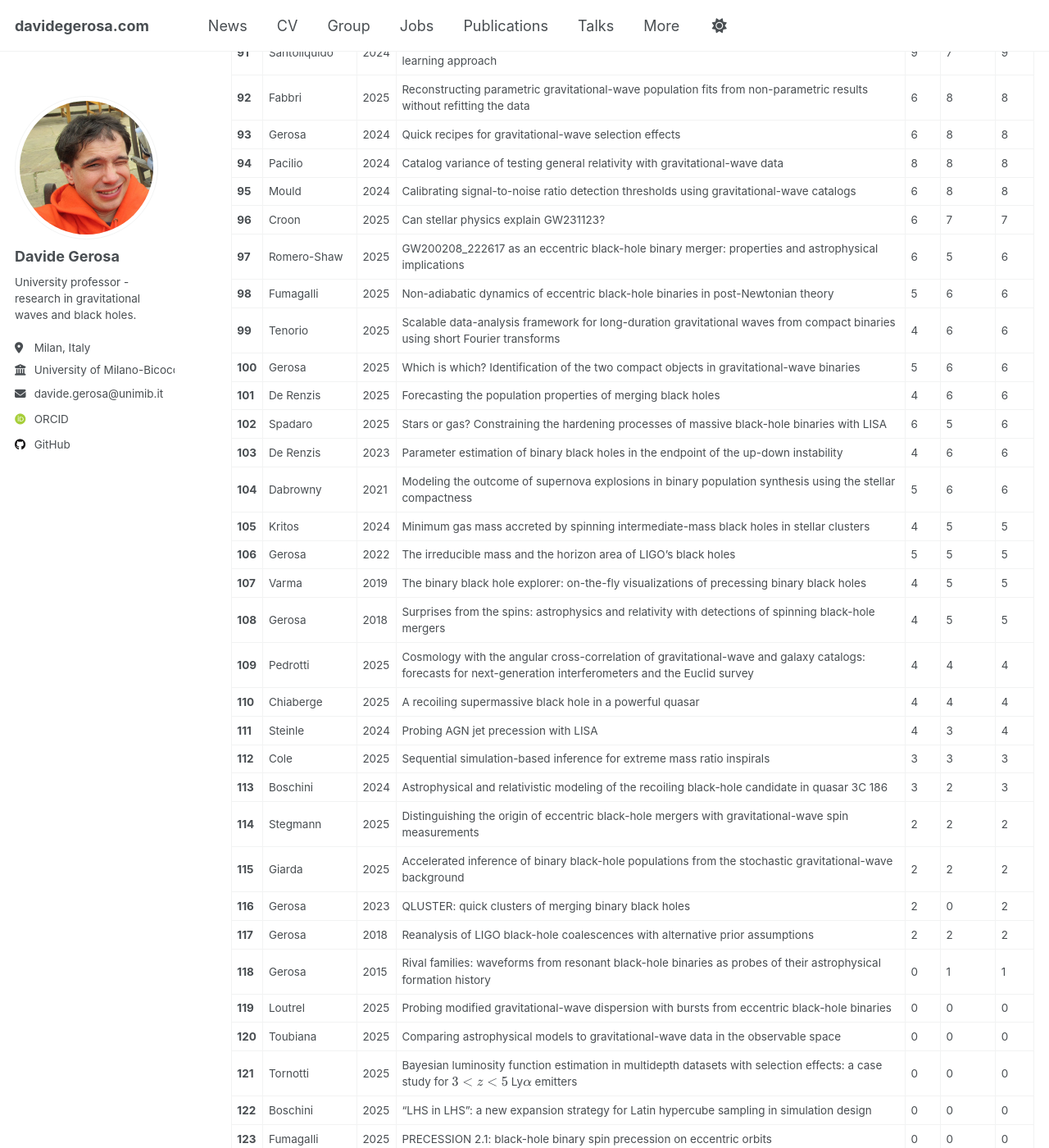
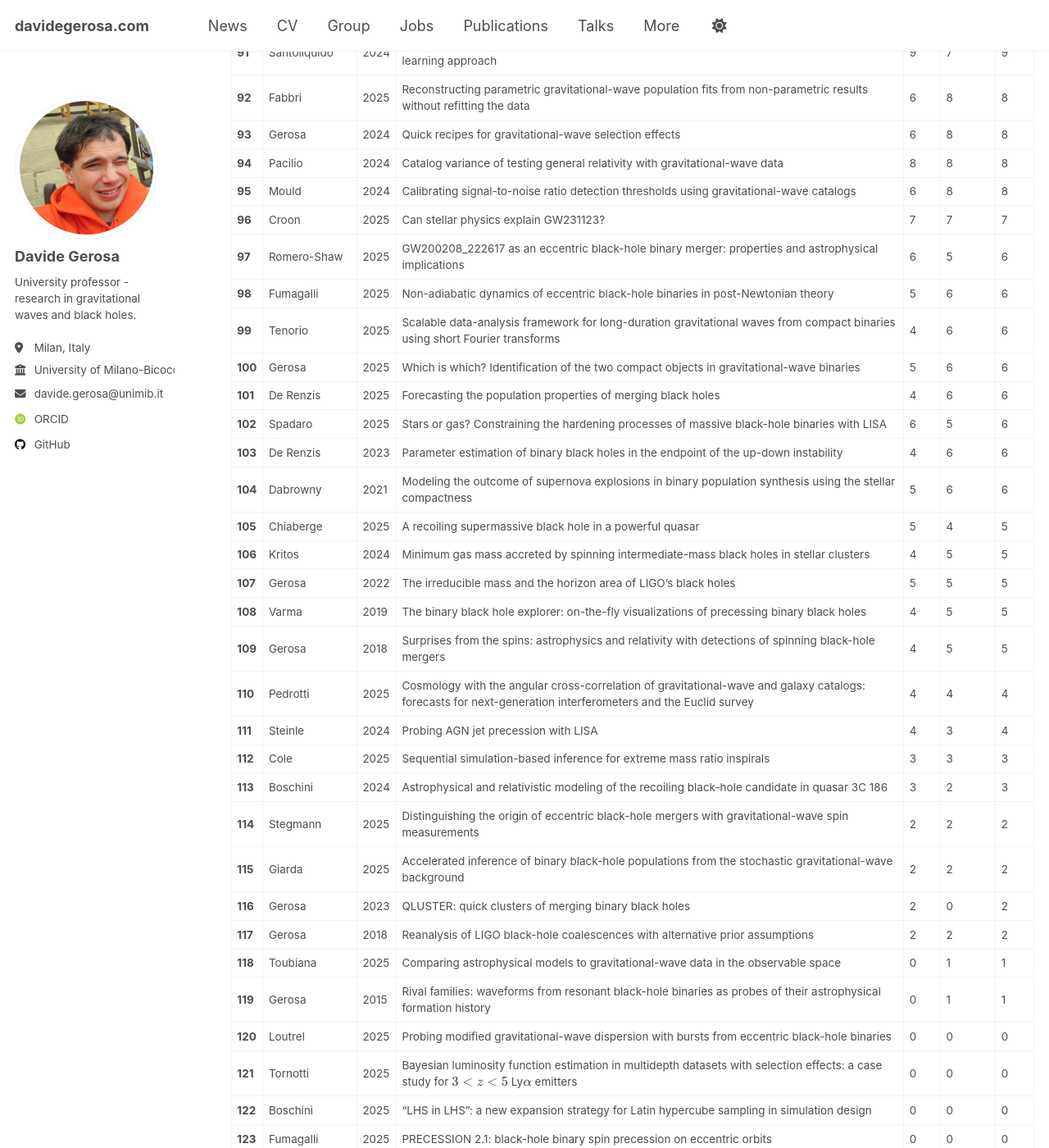
Before and after one commit to dgerosa/website, a Jekyll site: the page built from _pages/citations.md, in a window 1280 px wide and 1400 px high, scrolled down 4147 px. Shown: the whole window at 82% size. Built offline with Jekyll 4.4.1, drawn with Linux system fonts in a browser that asks for light colours; some web fonts are replaced; some of the changed text lies outside the part shown.

Commit message:
Website update from workflow

```diff
--- a/_pages/_citations.md
+++ b/_pages/_citations.md
@@ -104,7 +104,7 @@
 | **93** | Gerosa | 2024 | Quick recipes for gravitational-wave selection effects | 6 | 8 | 8 |
 | **94** | Pacilio | 2024 | Catalog variance of testing general relativity with gravitational-wave data | 8 | 8 | 8 |
 | **95** | Mould | 2024 | Calibrating signal-to-noise ratio detection thresholds using gravitational-wave catalogs | 6 | 8 | 8 |
-| **96** | Croon | 2025 | Can stellar physics explain GW231123? | 6 | 7 | 7 |
+| **96** | Croon | 2025 | Can stellar physics explain GW231123? | 7 | 7 | 7 |
 | **97** | Romero-Shaw | 2025 | GW200208_222617 as an eccentric black-hole binary merger: properties and astrophysical implications | 6 | 5 | 6 |
 | **98** | Fumagalli | 2025 | Non-adiabatic dynamics of eccentric black-hole binaries in post-Newtonian theory | 5 | 6 | 6 |
 | **99** | Tenorio | 2025 | Scalable data-analysis framework for long-duration gravitational waves from compact binaries using short Fourier transforms | 4 | 6 | 6 |
@@ -113,12 +113,12 @@
 | **102** | Spadaro | 2025 | Stars or gas? Constraining the hardening processes of massive black-hole binaries with LISA | 6 | 5 | 6 |
 | **103** | De Renzis | 2023 | Parameter estimation of binary black holes in the endpoint of the up-down instability | 4 | 6 | 6 |
 | **104** | Dabrowny | 2021 | Modeling the outcome of supernova explosions in binary population synthesis using the stellar compactness | 5 | 6 | 6 |
-| **105** | Kritos | 2024 | Minimum gas mass accreted by spinning intermediate-mass black holes in stellar clusters | 4 | 5 | 5 |
-| **106** | Gerosa | 2022 | The irreducible mass and the horizon area of LIGO's black holes | 5 | 5 | 5 |
-| **107** | Varma | 2019 | The binary black hole explorer: on-the-fly visualizations of precessing binary black holes | 4 | 5 | 5 |
-| **108** | Gerosa | 2018 | Surprises from the spins: astrophysics and relativity with detections of spinning black-hole mergers | 4 | 5 | 5 |
-| **109** | Pedrotti | 2025 | Cosmology with the angular cross-correlation of gravitational-wave and galaxy catalogs: forecasts for next-generation interferometers and the Euclid survey | 4 | 4 | 4 |
-| **110** | Chiaberge | 2025 | A recoiling supermassive black hole in a powerful quasar | 4 | 4 | 4 |
+| **105** | Chiaberge | 2025 | A recoiling supermassive black hole in a powerful quasar | 5 | 4 | 5 |
+| **106** | Kritos | 2024 | Minimum gas mass accreted by spinning intermediate-mass black holes in stellar clusters | 4 | 5 | 5 |
+| **107** | Gerosa | 2022 | The irreducible mass and the horizon area of LIGO's black holes | 5 | 5 | 5 |
+| **108** | Varma | 2019 | The binary black hole explorer: on-the-fly visualizations of precessing binary black holes | 4 | 5 | 5 |
+| **109** | Gerosa | 2018 | Surprises from the spins: astrophysics and relativity with detections of spinning black-hole mergers | 4 | 5 | 5 |
+| **110** | Pedrotti | 2025 | Cosmology with the angular cross-correlation of gravitational-wave and galaxy catalogs: forecasts for next-generation interferometers and the Euclid survey | 4 | 4 | 4 |
 | **111** | Steinle | 2024 | Probing AGN jet precession with LISA | 4 | 3 | 4 |
 | **112** | Cole | 2025 | Sequential simulation-based inference for extreme mass ratio inspirals | 3 | 3 | 3 |
 | **113** | Boschini | 2024 | Astrophysical and relativistic modeling of the recoiling black-hole candidate in quasar 3C 186 | 3 | 2 | 3 |
@@ -126,9 +126,9 @@
 | **115** | Giarda | 2025 | Accelerated inference of binary black-hole populations from the stochastic gravitational-wave background | 2 | 2 | 2 |
 | **116** | Gerosa | 2023 | QLUSTER: quick clusters of merging binary black holes | 2 | 0 | 2 |
 | **117** | Gerosa | 2018 | Reanalysis of LIGO black-hole coalescences with alternative prior assumptions | 2 | 2 | 2 |
-| **118** | Gerosa | 2015 | Rival families: waveforms from resonant black-hole binaries as probes of their astrophysical formation history | 0 | 1 | 1 |
-| **119** | Loutrel | 2025 | Probing modified gravitational-wave dispersion with bursts from eccentric black-hole binaries | 0 | 0 | 0 |
-| **120** | Toubiana | 2025 | Comparing astrophysical models to gravitational-wave data in the observable space | 0 | 0 | 0 |
+| **118** | Toubiana | 2025 | Comparing astrophysical models to gravitational-wave data in the observable space | 0 | 1 | 1 |
+| **119** | Gerosa | 2015 | Rival families: waveforms from resonant black-hole binaries as probes of their astrophysical formation history | 0 | 1 | 1 |
+| **120** | Loutrel | 2025 | Probing modified gravitational-wave dispersion with bursts from eccentric black-hole binaries | 0 | 0 | 0 |
 | **121** | Tornotti | 2025 | Bayesian luminosity function estimation in multidepth datasets with selection effects: a case study for $$3<z<5$$ Ly$$\alpha$$ emitters | 0 | 0 | 0 |
 | **122** | Boschini | 2025 | “LHS in LHS”: a new expansion strategy for Latin hypercube sampling in simulation design | 0 | 0 | 0 |
 | **123** | Fumagalli | 2025 | PRECESSION 2.1: black-hole binary spin precession on eccentric orbits | 0 | 0 | 0 |
```
Also changed, not shown: other parts of _pages/_citations.md (+21 -21 lines), _pages/_group.md (+2 -10 lines), _pages/_publications.md (+1 -1 lines), _pages/_talks.md (+1 -1 lines).
